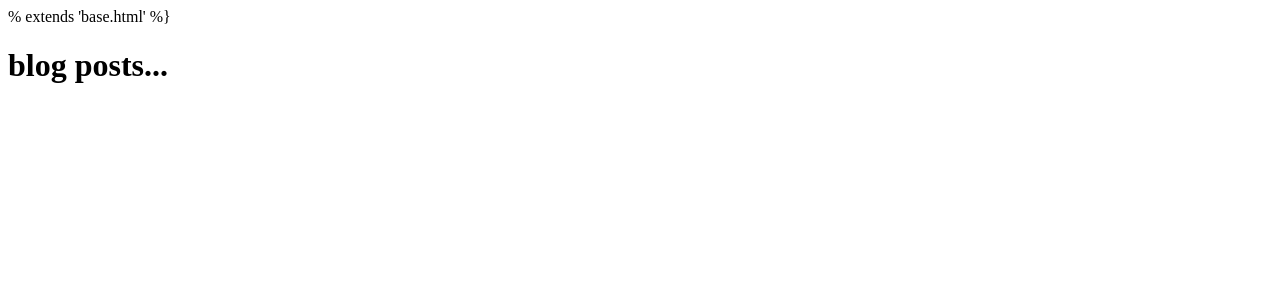
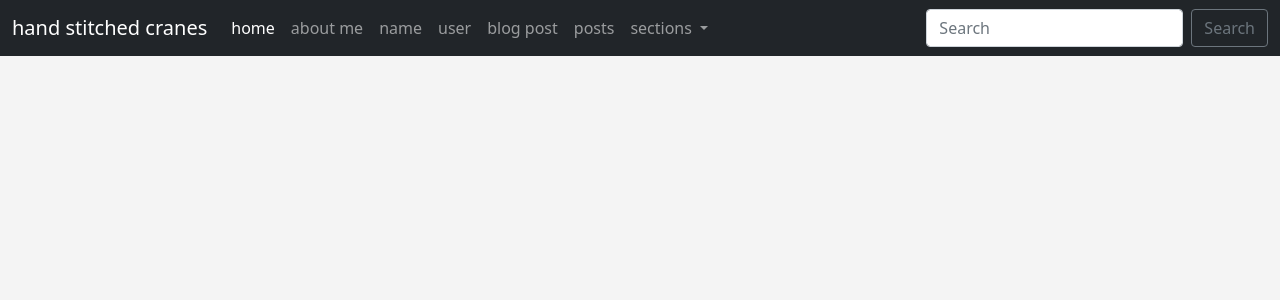
Before and after one commit to cmannnn/hand_stitched_cranes, a Flask app: page /posts in a window 1280 px wide. Shown: the top 300 px of the page. Run offline with Flask 2, Linux system fonts and the light colour scheme; data that the repository does not hold is empty.

Commit message:
post page fix

```diff
--- a/templates/base.html
+++ b/templates/base.html
@@ -21,8 +21,8 @@
   	<br/>
   	<div class="container">
     	{% block content %}
-		 {% endblock %}
-	</div>
+		  {% endblock %}
+	  </div>
     <!-- Optional JavaScript; choose one of the two! -->
 
     <!-- Option 1: Bootstrap Bundle with Popper -->
--- a/templates/posts.html
+++ b/templates/posts.html
@@ -1,4 +1,4 @@
-% extends 'base.html' %}
+{% extends 'base.html' %}
 
 {% block content %}
 
@@ -10,17 +10,17 @@
 	</div>
 {% endfor %}
 
-<h1>blog posts...</h1>
 <br/>
 
 {% for post in posts %}
-	{{ post.title }}<br/>
-	{{ post.author }}<br/>
-	{{ post.slug }}<br/>
-	{{ post.date_posted }}<br/>
+<div class="shadow p-3 mb-5 bg-body rounded">
+	<h2>{{ post.title }}</h2>
+	<small>{{ post.author }}<br/>
+	{{ post.date_posted }}</small> <br/><br/>
+
 	{{ post.content }}<br/><br/>
-	<hr><br/>
-
+</div>
+<br/>
 
 {% endfor %}
 
```
